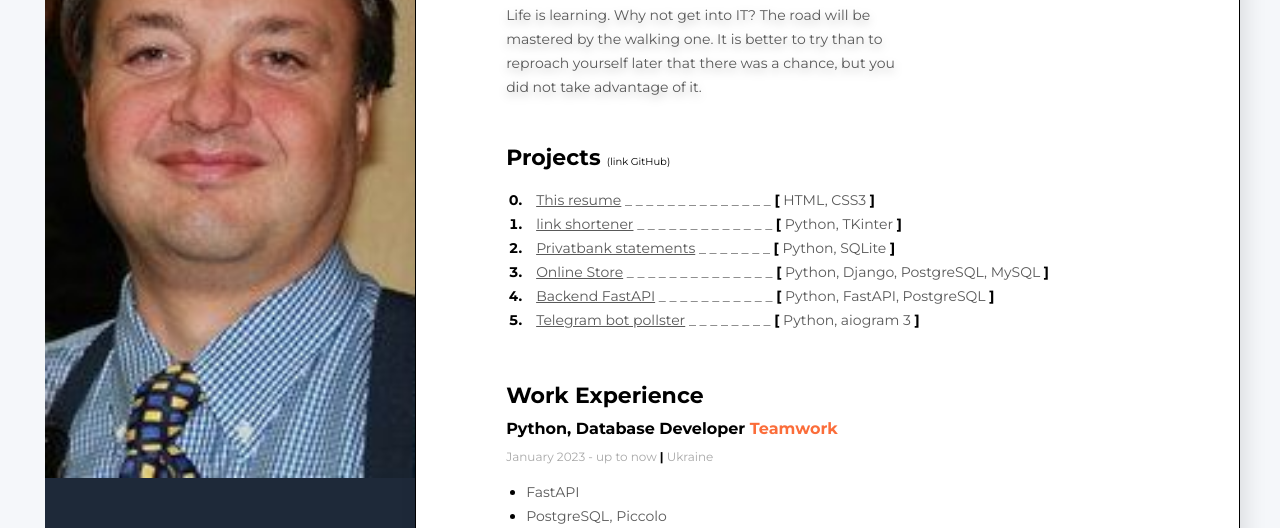
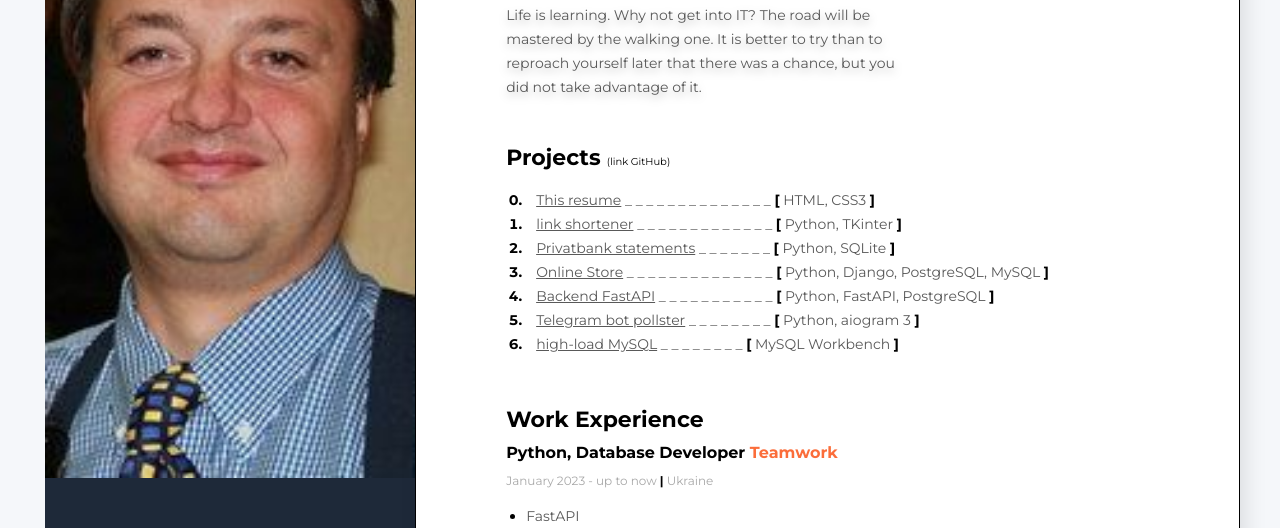
Before and after one commit to IgYa/Resume, a plain HTML site: page index.html in a window 1280 px wide. Shown: the part 193-721 px from the top of the page. Drawn offline with Linux system fonts and the light colour scheme.

Commit message:
Added high-load MySQL

```diff
--- a/index.html
+++ b/index.html
@@ -109,6 +109,19 @@
                 >
                 _ _ _ _ _ _ _ _
                 <span class="project-bracket">[</span> Python, aiogram 3
+                <span class="project-bracket">]</span>
+              </span>
+            </li>
+            <!-- 6th project - high-load_MySQL -->
+            <li class="projects-item">
+              <span class="project">
+                <a
+                  href="https://github.com/IgYa/high-load_MySQL"
+                  class="project-link"
+                  >high-load MySQL</a
+                >
+                _ _ _ _ _ _ _ _
+                <span class="project-bracket">[</span> MySQL Workbench
                 <span class="project-bracket">]</span>
               </span>
             </li>
```
